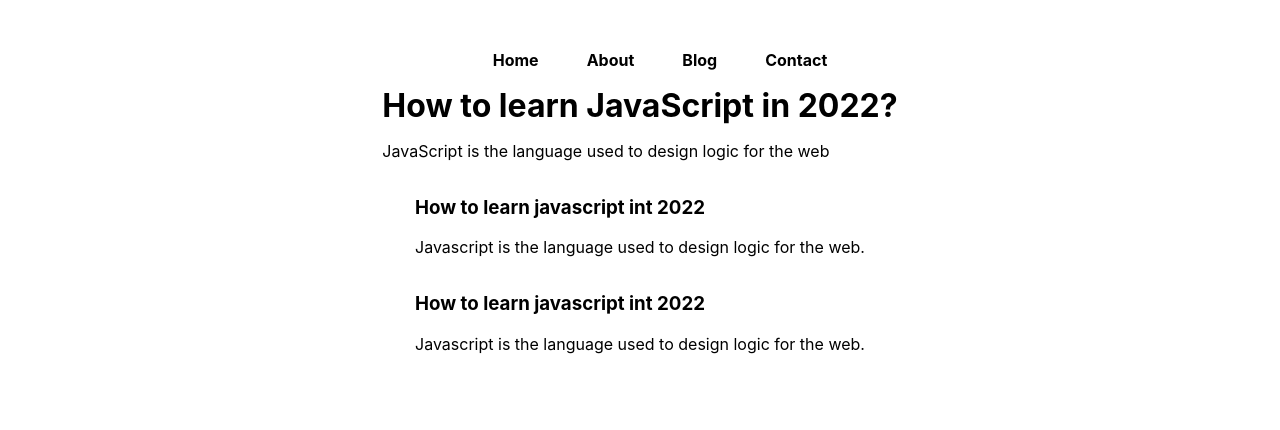
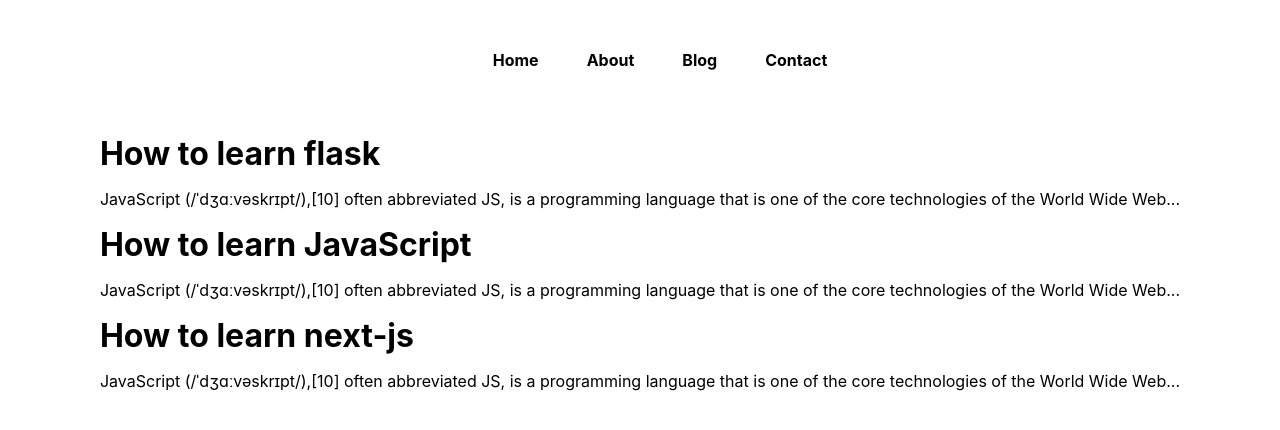
Before and after one commit to yeshwantthota/hunting-coder, a Next.js app: page /blog in a window 1280 px wide. Shown: the top 430 px of the page. Built offline with nearby package versions, Linux system fonts and the light colour scheme.

Commit message:
implemted server-side rendering

```diff
--- a/blogdata/how-to-learn-flask.json
+++ b/blogdata/how-to-learn-flask.json
@@ -1,5 +1,6 @@
 {
-  "title": "How to learn JavaScript",
+  "title": "How to learn flask",
   "content": "JavaScript (/ˈdʒɑːvəskrɪpt/),[10] often abbreviated JS, is a programming language that is one of the core technologies of the World Wide Web, alongside HTML and CSS.[11] Over 97% of websites use JavaScript on the client side for web page behavior,[12] often incorporating third-party libraries.[13] All major web browsers have a dedicated JavaScript engine to execute the code on users' devices. JavaScript is a high-level, often just-in-time compiled language that conforms to the ECMAScript standard.[14] It has dynamic typing, prototype-based object-orientation, and first-class functions. It is multi-paradigm, supporting event-driven, functional, and imperative programming styles. It has application programming interfaces (APIs) for working with text, dates, regular expressions, standard data structures, and the Document Object Model (DOM). The ECMAScript standard does not include any input/output (I/O), such as networking, storage, or graphics facilities. In practice, the web browser or other runtime system provides JavaScript APIs for I/O. JavaScript engines were originally used only in web browsers, but are now core components of some servers and a variety of applications. The most popular runtime system for this usage is Node.js. Although Java and JavaScript are similar in name, syntax, and respective standard libraries, the two languages are distinct and differ greatly in design.",
-  "author": "Harry bhai"
+  "author": "Harry bhai",
+  "slug": "how-to-learn-flask"
 }
--- a/blogdata/how-to-learn-javascript.json
+++ b/blogdata/how-to-learn-javascript.json
@@ -1,5 +1,6 @@
 {
   "title": "How to learn JavaScript",
   "content": "JavaScript (/ˈdʒɑːvəskrɪpt/),[10] often abbreviated JS, is a programming language that is one of the core technologies of the World Wide Web, alongside HTML and CSS.[11] Over 97% of websites use JavaScript on the client side for web page behavior,[12] often incorporating third-party libraries.[13] All major web browsers have a dedicated JavaScript engine to execute the code on users' devices. JavaScript is a high-level, often just-in-time compiled language that conforms to the ECMAScript standard.[14] It has dynamic typing, prototype-based object-orientation, and first-class functions. It is multi-paradigm, supporting event-driven, functional, and imperative programming styles. It has application programming interfaces (APIs) for working with text, dates, regular expressions, standard data structures, and the Document Object Model (DOM). The ECMAScript standard does not include any input/output (I/O), such as networking, storage, or graphics facilities. In practice, the web browser or other runtime system provides JavaScript APIs for I/O. JavaScript engines were originally used only in web browsers, but are now core components of some servers and a variety of applications. The most popular runtime system for this usage is Node.js. Although Java and JavaScript are similar in name, syntax, and respective standard libraries, the two languages are distinct and differ greatly in design.",
-  "author": "Harry bhai"
+  "author": "Harry bhai",
+  "slug": "how-to-learn-javascript"
 }
--- a/blogdata/how-to-learn-nextjs.json
+++ b/blogdata/how-to-learn-nextjs.json
@@ -1,5 +1,6 @@
 {
-  "title": "How to learn JavaScript",
+  "title": "How to learn next-js",
   "content": "JavaScript (/ˈdʒɑːvəskrɪpt/),[10] often abbreviated JS, is a programming language that is one of the core technologies of the World Wide Web, alongside HTML and CSS.[11] Over 97% of websites use JavaScript on the client side for web page behavior,[12] often incorporating third-party libraries.[13] All major web browsers have a dedicated JavaScript engine to execute the code on users' devices. JavaScript is a high-level, often just-in-time compiled language that conforms to the ECMAScript standard.[14] It has dynamic typing, prototype-based object-orientation, and first-class functions. It is multi-paradigm, supporting event-driven, functional, and imperative programming styles. It has application programming interfaces (APIs) for working with text, dates, regular expressions, standard data structures, and the Document Object Model (DOM). The ECMAScript standard does not include any input/output (I/O), such as networking, storage, or graphics facilities. In practice, the web browser or other runtime system provides JavaScript APIs for I/O. JavaScript engines were originally used only in web browsers, but are now core components of some servers and a variety of applications. The most popular runtime system for this usage is Node.js. Although Java and JavaScript are similar in name, syntax, and respective standard libraries, the two languages are distinct and differ greatly in design.",
-  "author": "Harry bhai"
+  "author": "Harry bhai",
+  "slug": "how-to-learn-nextjs"
 }
--- a/pages/api/blogs.js
+++ b/pages/api/blogs.js
@@ -1,7 +1,13 @@
 // Next.js API route support: https://nextjs.org/docs/api-routes/introduction
 import * as fs from "fs";
-export default function handler(req, res) {
-  fs.readdir("blogdata", (err, data) => {
-    res.status(200).json(data);
-  });
+export default async function handler(req, res) {
+  let data = await fs.promises.readdir("blogdata");
+  let myfile;
+  let allBlogs = [];
+  for (let index = 0; index < data.length; index++) {
+    const item = data[index];
+    myfile = await fs.promises.readFile("blogdata/" + item, "utf-8");
+    allBlogs.push(JSON.parse(myfile));
+  }
+  res.status(200).json(allBlogs);
 }
--- a/pages/blog.js
+++ b/pages/blog.js
@@ -1,29 +1,35 @@
-import React from "react";
+import React, { useState, useEffect } from "react";
 import styles from "../styles/Blog.module.css";
 import Link from "next/link";
-const Blog = () => {
+const Blog = (props) => {
+  const [blogs, setBlogs] = useState(props.allBlogs);
+
   return (
     <div className={styles.container}>
       <main className={styles.main}>
-        <div>
-          <Link href={"/blogpost/learn-javascript"}>
-            <h3 className={styles.blogItemh3}>
-              How to learn JavaScript in 2022?
-            </h3>
-          </Link>
-          <p>JavaScript is the language used to design logic for the web</p>
-        </div>
-        <div className="blogItem">
-          <h3>How to learn javascript int 2022</h3>
-          <p>Javascript is the language used to design logic for the web.</p>
-        </div>
-        <div className="blogItem">
-          <h3>How to learn javascript int 2022</h3>
-          <p>Javascript is the language used to design logic for the web.</p>
-        </div>
+        {blogs.map((blogitem) => {
+          return (
+            <div key={blogitem.slug}>
+              <Link href={`/blogpost/${blogitem.slug}`}>
+                <h3 className={styles.blogItemh3}>{blogitem.title}</h3>
+              </Link>
+              <p className={styles.blogitemp}>
+                {blogitem.content.substr(0, 140)}...
+              </p>
+            </div>
+          );
+        })}
       </main>
     </div>
   );
 };
 
+export async function getServerSideProps(context) {
+  let data = await fetch("http://localhost:3000/api/blogs");
+  let allBlogs = await data.json();
+  return {
+    props: { allBlogs },
+  };
+}
+
 export default Blog;
--- a/styles/Blog.module.css
+++ b/styles/Blog.module.css
@@ -1,15 +1,12 @@
-.container {
-  padding: 0 2rem;
-}
 .main {
   min-height: 100vh;
-
   flex: 1;
   display: flex;
   flex-direction: column;
   justify-content: center;
+  align-items: center;
   justify-content: flex-start;
-  align-items: center;
+  padding-top: 3rem;
 }
 
 .blogItemh3 {
@@ -18,3 +15,6 @@
   margin: 0;
   padding: 0;
 }
+.blogItemp {
+  max-width: 45vw;
+}
```
Also changed, not shown: pages/blogpost/[slug].js (+16 -15 lines).
